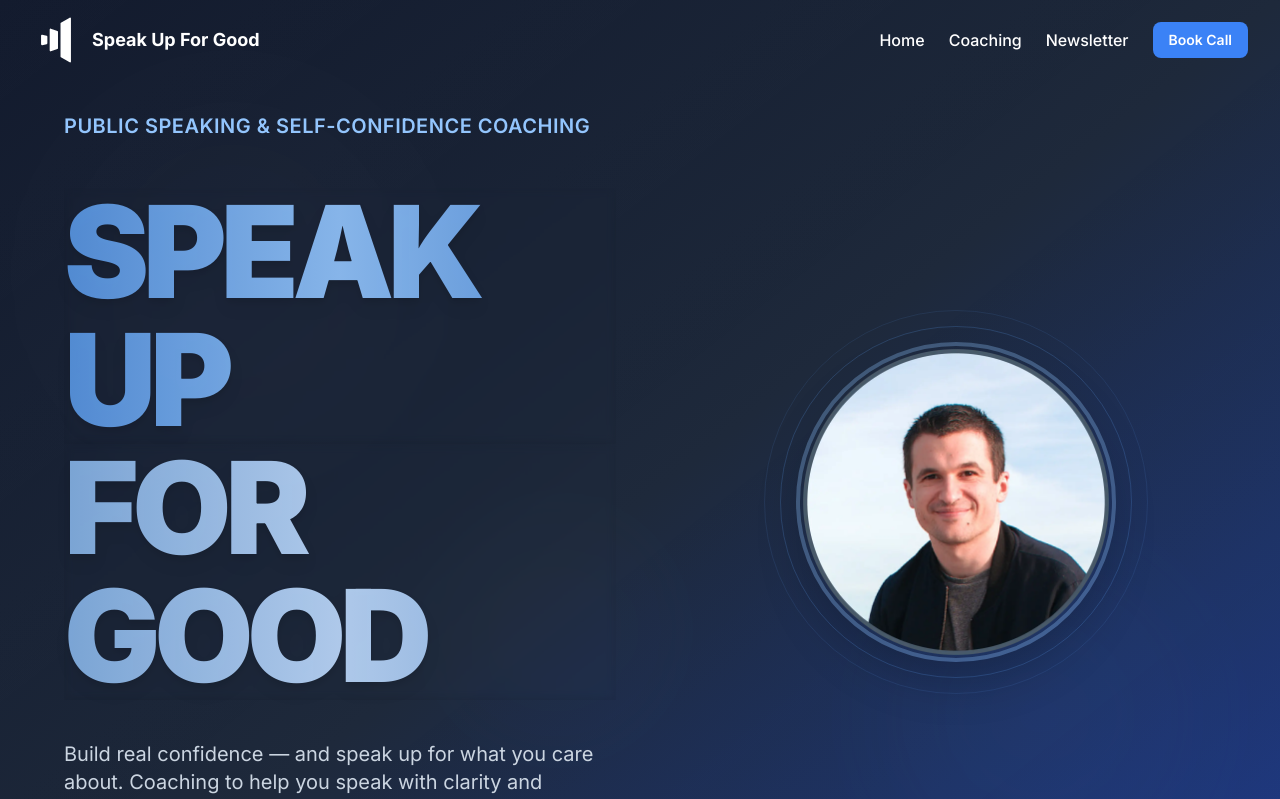
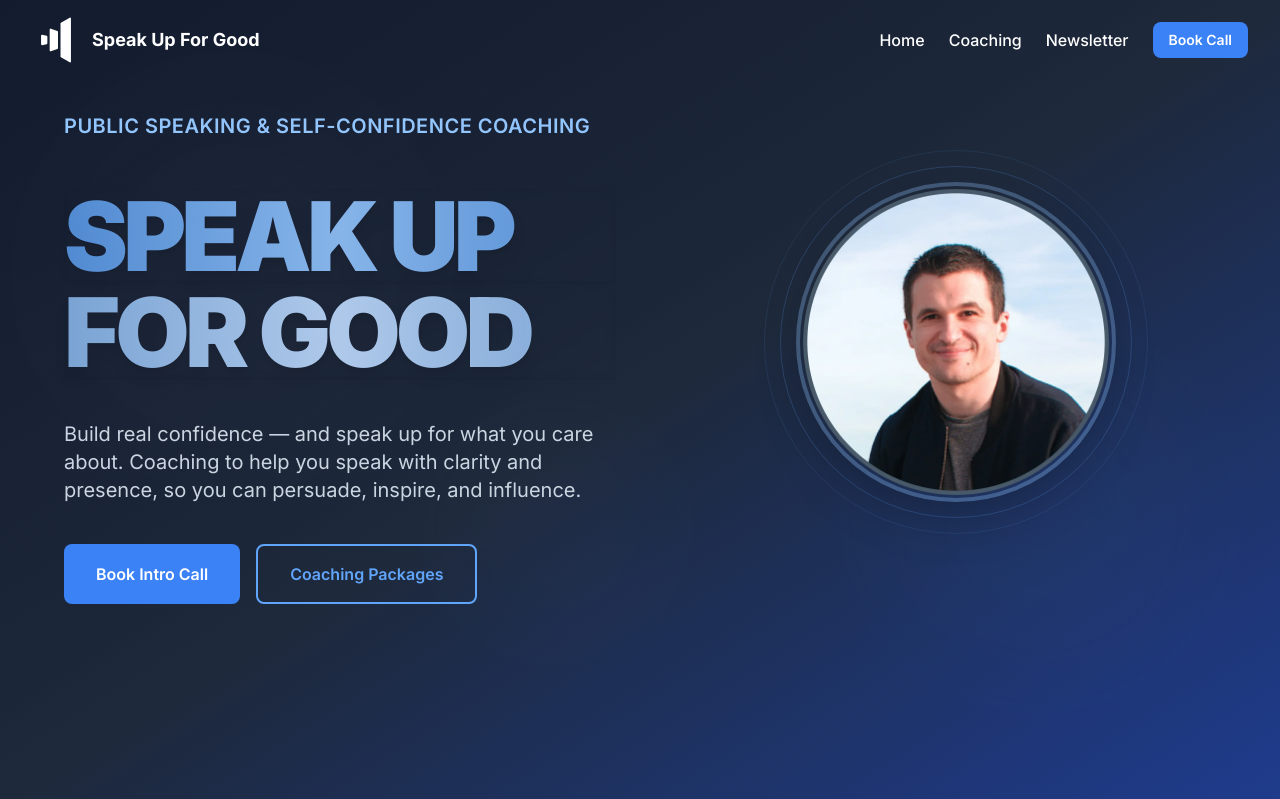
Before and after one commit to Webster-10101/speak-up-for-good, a Next.js app: page / in a window 1280 px wide. Shown: the top 799 px of the page. Built offline with nearby package versions, Linux system fonts and the light colour scheme.

Commit message:
Fix hero text size for larger screens
- Reduce maximum text size from text-9xl to text-8xl on xl screens
- Reduce text-8xl to text-7xl on lg screens
- Improves readability on Safari and high-resolution displays
- Maintains impactful design while preventing oversized text

```diff
--- a/components/Hero.tsx
+++ b/components/Hero.tsx
@@ -35,7 +35,7 @@ const Hero = () => {
 
             {/* Main Headline */}
             <div className="mb-10">
-              <h1 className="text-5xl sm:text-6xl md:text-7xl lg:text-8xl xl:text-9xl font-black leading-[0.8] tracking-tighter">
+              <h1 className="text-5xl sm:text-6xl md:text-7xl lg:text-7xl xl:text-8xl font-black leading-[0.8] tracking-tighter">
                 <span className="block bg-gradient-to-r from-blue-400/80 via-blue-300/90 to-blue-400/80 bg-clip-text text-transparent backdrop-blur-sm drop-shadow-lg">SPEAK UP</span>
                 <span className="block bg-gradient-to-r from-blue-300/80 via-blue-200/90 to-blue-300/80 bg-clip-text text-transparent backdrop-blur-sm drop-shadow-lg">FOR GOOD</span>
               </h1>
```
